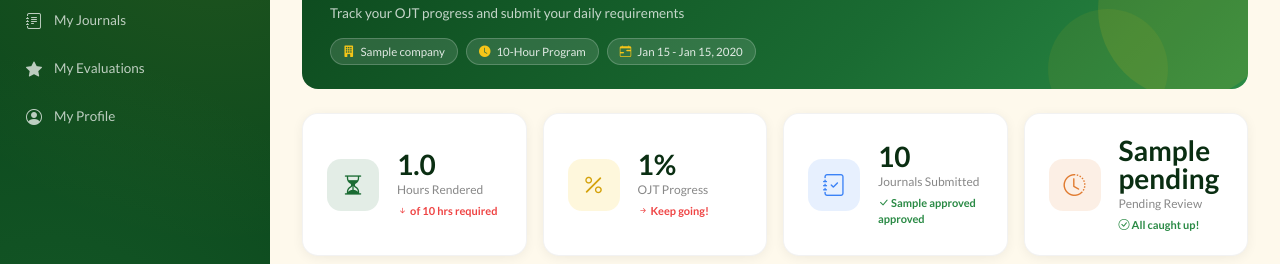
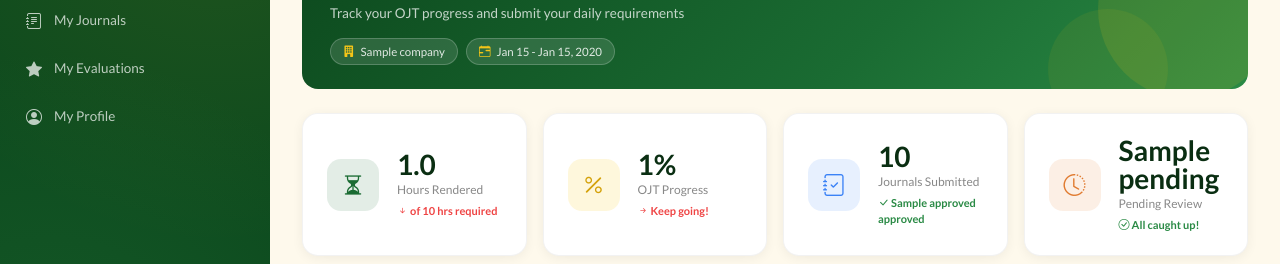
Before and after one commit to johncholopingcale-ctrl/ojt-tracking-system, a Django app: template templates/student/dashboard.html in a window 1280 px wide. Shown: the part 252-516 px from the top of the page. Run offline with Django 4.2, Linux system fonts and the light colour scheme; the template is opened without the code that fills it: most values are stand-ins (such as "Sample title", 1, 10 or a date in 2020).

Commit message:
Remove hour program display from banner

```diff
--- a/templates/student/dashboard.html
+++ b/templates/student/dashboard.html
@@ -31,7 +31,6 @@
     {% if assignment %}
     <div class="banner-chips">
         <div class="banner-chip"><i class="bi bi-building-fill"></i> {{ company.name|default:"Not assigned" }}</div>
-        <div class="banner-chip"><i class="bi bi-clock-fill"></i> {{ required_hours|floatformat:0 }}-Hour Program</div>
         <div class="banner-chip"><i class="bi bi-calendar-range"></i> {{ assignment.start_date|date:"M d" }} - {{ assignment.end_date|date:"M d, Y" }}</div>
     </div>
     {% endif %}
```
